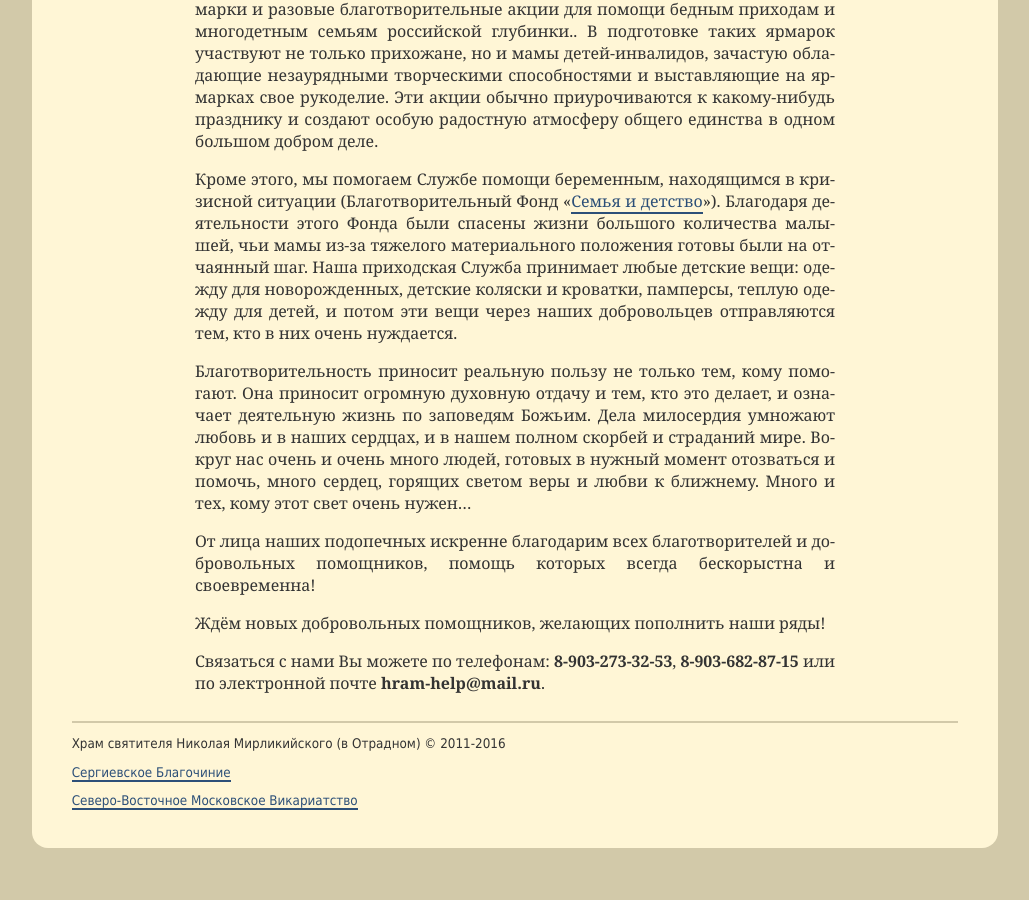
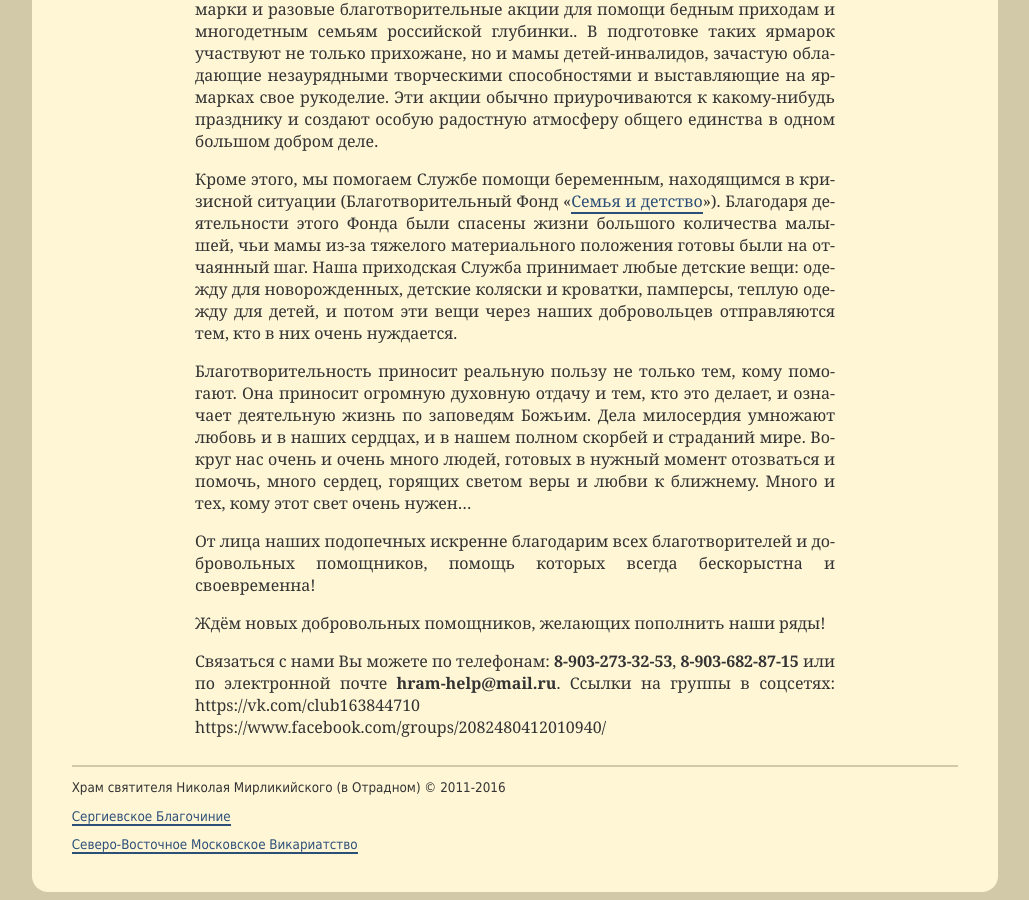
Before and after one commit to hramotradnoe/hramotradnoe.github.io, a Jekyll site: the page built from social/index.html, in a window 1280 px wide and 900 px high, scrolled down 3496 px. Shown: the whole window, without its empty margins (125-1154 px from the left). Built offline with Jekyll 4.4.1, drawn with Linux system fonts in a browser that asks for light colours; before the commit the page ends 4352 px from its top, so only the background shows below that.

Commit message:
Update index.html

```diff
--- a/social/index.html
+++ b/social/index.html
@@ -44,5 +44,7 @@ title  : Социальная служба
 </p>
 <p>
 Связаться с нами Вы можете по телефонам: <strong>8-903-273-32-53</strong>, <strong>8-903-682-87-15</strong> или по электронной почте <strong>hram-help@mail.ru</strong>.
+Cсылки на группы в соцсетях: https://vk.com/club163844710
+https://www.facebook.com/groups/2082480412010940/
 </p>
 </article>
```
